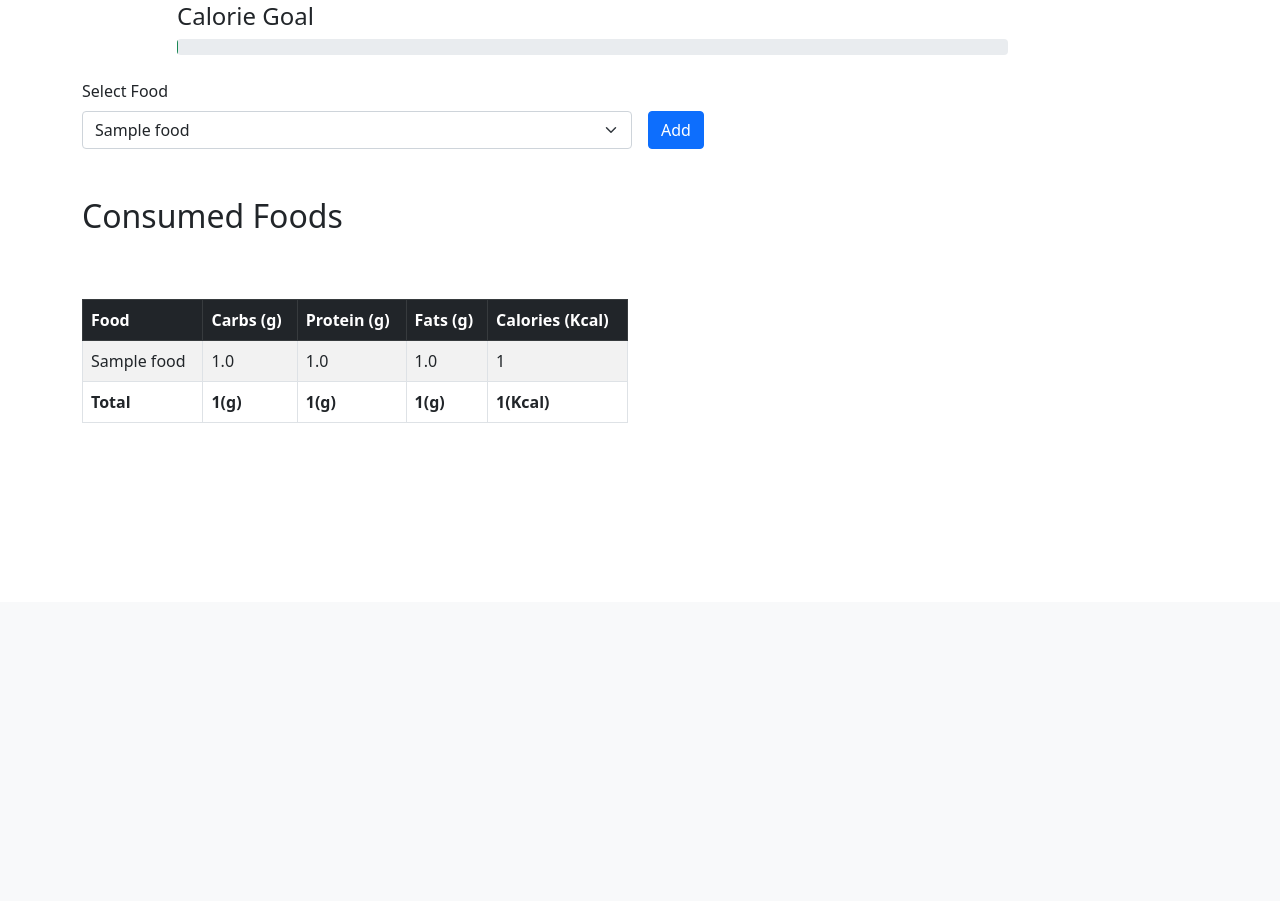
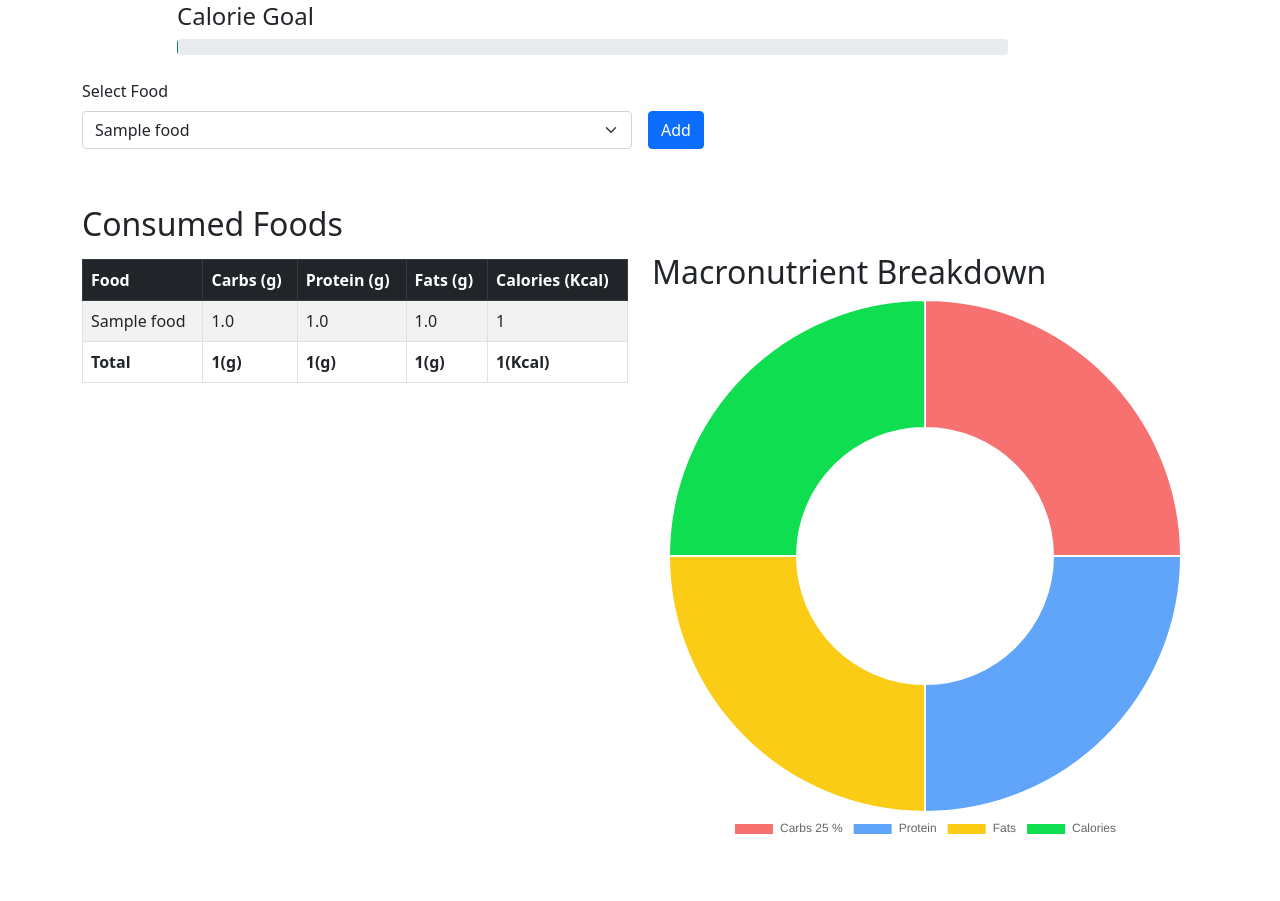
Before and after one commit to tamim-vaiya/calorie-counter-django, a Django app: page / in a window 1280 px wide. Shown: the part 198-1099 px from the top of the page. Before the commit the page ends 621 px from the top, so only its background shows below. Run offline with Django 5.2, Linux system fonts and the light colour scheme; a user stored in the database is signed in; tables that the repository leaves empty hold one stand-in row (values such as "Sample post").

Commit message:
Integrated ChartJS

```diff
--- a/myapp/templates/myapp/index.html
+++ b/myapp/templates/myapp/index.html
@@ -8,6 +8,7 @@
           rel="stylesheet"
           integrity="sha384-EVSTQN3/azprG1Anm3QDgpJLIm9Nao0Yz1ztcQTwFspd3yD65VohhpuuCOmLASjC"
           crossorigin="anonymous">
+    <script src="https://cdn.jsdelivr.net/npm/chart.js@4.5.0/dist/chart.umd.min.js"></script>
 </head>
 <body>
     <nav class="navbar navbar-light bg-light mb-4">
@@ -48,10 +49,10 @@
 
         <!-- Table -->
         {% if consumed_by_user %}
-        <h2 class="mb-3">Consumed Foods</h2>
-        <div class="py-5">
+        <div class="py-2">
             <div class="row">
                 <div class="col-md-6">
+                    <h2 class="mb-3">Consumed Foods</h2>
                     <div class="table-responsive">
                         <table id="table" class="table table-striped table-bordered">
                             <thead class="table-dark">
@@ -84,6 +85,10 @@
                         </table>
                     </div>
                 </div>
+                <div class="col-md-6">
+                    <h2 class="mt-5">Macronutrient Breakdown</h2>
+                    <canvas id="macroChart" width="400" height="400"></canvas>
+                </div>
             </div>
         </div>
         {% else %}
@@ -112,5 +117,32 @@
 
     var calPer = (calories/2000) * 100;
     document.getElementsByClassName("progress-bar")[0].setAttribute("style", "width:" + calPer + "%");
+
+    {% comment %} ChartJS {% endcomment %}
+     var totalPer = carbs + protein + fats + calories;
+     var carbsPer = Math.round((carbs/totalPer) * 100);
+     var proteinPer = Math.round((protein/totalPer) * 100);
+     var fatsPer = Math.round((fats/totalPer) * 100);
+     var caloriesPer = Math.round((calories/totalPer) * 100);
+    const ctx = document.getElementById('macroChart').getContext('2d');
+        new Chart(ctx, {
+            type: 'doughnut',
+            data: {
+                labels: ['Carbs ' + carbsPer + ' %', 'Protein', 'Fats', 'Calories'],
+                datasets: [{
+                    label: 'Macronutrients (g)',
+                    data: [carbsPer, proteinPer, fatsPer, caloriesPer],
+                    backgroundColor: ['#f87171', '#60a5fa', '#facc15', '#0ede50ff']
+                }]
+            },
+            options: {
+                responsive: true,
+                plugins: {
+                    legend: {
+                        position: 'bottom'
+                    }
+                }
+            }
+        });
 </script>
 </html>
```
